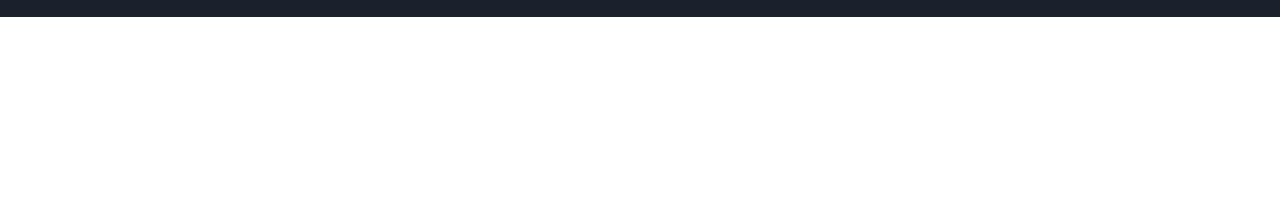
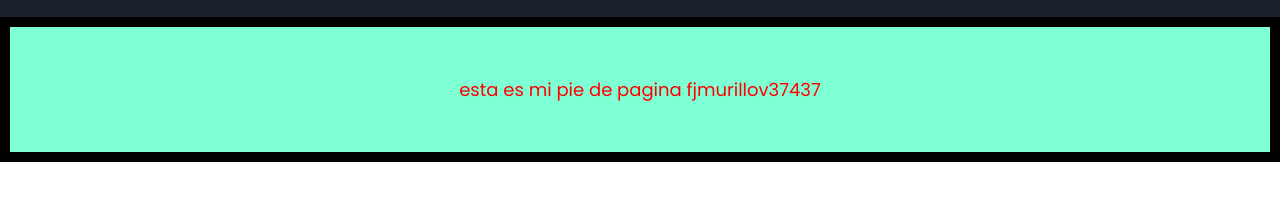
Before and after one commit to javierIIImurillovivas/menudespleG, a plain HTML site: page index.html in a window 1280 px wide. Shown: the part 53-254 px from the top of the page. Drawn offline with Linux system fonts and the light colour scheme.

Commit message:
realizamos cambions tanto en html & css

```diff
--- a/css/estilos.css
+++ b/css/estilos.css
@@ -99,6 +99,25 @@ body{
     width: 36px;
 }
 
+.flex-footer {
+    display: flex;
+    font-size: 18px;
+    color:red;
+    background-color: aquamarine;
+    padding: 10px;
+    border: 10px solid #000;
+
+}
+
+.flex-footer p{
+    width: 100%;
+    margin: 15px;
+    text-align: center;
+    line-height: 75px;
+    font-size: 18px;
+
+}
+
 @media (max-width:800px){
     .menu_hamburguer{
         display: flex;
--- a/index.html
+++ b/index.html
@@ -62,6 +62,9 @@
                 <img src="assets/menu.svg" class="menu_img">
             </div>
         </section>
+        <div class="flex-footer">
+            <p>esta es mi pie de pagina fjmurillov37437</p>
+        </div>
 
 
     </nav>
```
